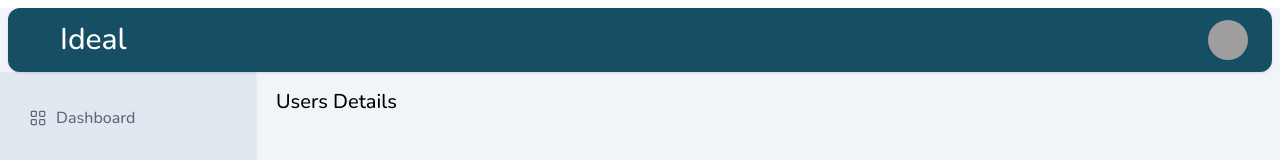
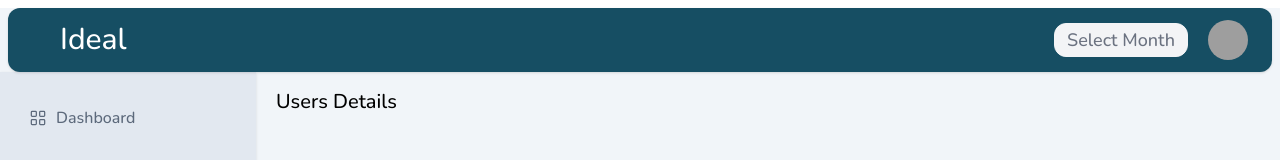
Before and after one commit to harshilsarariya/client, a React (Create React App) app: page /users in a window 1280 px wide. Shown: the top 160 px of the page. Built offline with nearby package versions, Linux system fonts and the light colour scheme; no server answers; sample sign-in values are in the browser's storage; grey boxes are pictures that could not be loaded.

Commit message:
Added function to see complaints by months

```diff
--- a/src/App.js
+++ b/src/App.js
@@ -5,7 +5,7 @@ import {
   Route,
   Outlet,
 } from "react-router-dom";
-import { useState } from "react";
+import { useState, useEffect } from "react";
 import Home from "./components/Home";
 import SignIn from "./components/SignIn";
 import AdminHome from "./adminComponents/AdminHome";
@@ -24,6 +24,7 @@ import ViewComplaints from "./userComponents/ViewComplaints";
 import UpdateComplaintByUser from "./userComponents/updateComplaint";
 import UserNavbar from "./components/Navbar";
 import ViewComplaintInDetailByUser from "./components/ViewComplaintInDetailByUser";
+import moment from "moment";
 
 function App() {
   // For Forwarding member status
@@ -36,22 +37,23 @@ function App() {
   const [pendingComplaintsFD, setPendingComplaintsFD] = useState([]);
   const [cancelComplaintsFD, setCancelComplaintsFD] = useState([]);
 
+  // for selecting month so anyone can fetch complaint of that month
+  const [month, setMonth] = useState(moment().month() + 1);
   return (
     <Router>
-      {/* <div id="recaptcha-container"></div> */}
       <Routes>
         {/* Entry Routes */}
         <Route
           element={
             <>
               <div className="w-full nunito-font h-full bg-[#F1F5F9]">
-                <UserNavbar />
+                <UserNavbar setMonth={setMonth} month={month} />
                 <Outlet />
               </div>
             </>
           }
         >
-          <Route path="/" element={<Home />} />
+          <Route path="/" element={<Home month={month} />} />
           <Route path="/signin" element={<SignIn />} />
           <Route
             path="/viewComplaintByUser/:cid"
@@ -71,12 +73,12 @@ function App() {
         <Route path="/users/addMember" element={<AddMember />} />
         <Route path="/users/updateMember/:mid" element={<UpdateMember />} />
 
-        {/* User Admin Routes */}
+        {/* Forwarding Member Routes */}
         <Route
           element={
             <>
               <div className="w-full nunito-font h-full bg-[#F1F5F9]">
-                <Navbar />
+                <Navbar setMonth={setMonth} month={month} />
                 <div className="flex flex-no-wrap">
                   <SlideBar
                     closed={closed}
@@ -111,6 +113,7 @@ function App() {
                 setClosedComplaintsFD={setClosedComplaintsFD}
                 setPendingComplaintsFD={setPendingComplaintsFD}
                 setVisitOkComplaintsFD={setVisitOkComplaintsFD}
+                month={month}
               />
             }
           />
--- a/src/adminComponents/Navbar.js
+++ b/src/adminComponents/Navbar.js
@@ -1,6 +1,6 @@
 import React, { useState } from "react";
 import { useNavigate } from "react-router-dom";
-const Navbar = () => {
+const Navbar = (props) => {
   const [show, setShow] = useState(false);
   const [profile, setProfile] = useState(false);
 
@@ -16,43 +16,43 @@ const Navbar = () => {
     localStorage.removeItem("companyVal");
     navigate("/signin");
   };
+
+  const handleMonthChange = (e) => {
+    props.setMonth(e.target.value);
+  };
   return (
     <div>
       <div className="w-full nunito-font h-full bg-[#F1F5F9]">
         {/* Navigation starts */}
         <nav className="h-16 flex items-center m-2 rounded-xl lg:items-stretch justify-end lg:justify-between bg-[#164E63] shadow relative z-10">
-          <div className="hidden lg:flex w-full pr-6">
+          <div className="hidden lg:flex w-full pr-6 justify-between">
             <div className="w-1/2  hidden lg:flex items-center pl-3">
               <h1 className="text-3xl text-white px-10">Ideal</h1>
             </div>
-            <div className="w-1/2 hidden lg:flex">
+            <div className="w-1/2 hidden lg:flex ">
               <div className="w-full flex items-center pl-8 justify-end">
-                {/* <div className="relative w-1/2 mr-7">
-                  <div className="text-gray-500 absolute ml-4 inset-0 m-auto w-4 h-4">
-                    <svg
-                      xmlns="http://www.w3.org/2000/svg"
-                      className="icon icon-tabler icon-tabler-search"
-                      width={16}
-                      height={16}
-                      viewBox="0 0 24 24"
-                      strokeWidth="1.5"
-                      stroke="currentColor"
-                      fill="none"
-                      strokeLinecap="round"
-                      strokeLinejoin="round"
-                    >
-                      <path stroke="none" d="M0 0h24v24H0z" />
-                      <circle cx={10} cy={10} r={7} />
-                      <line x1={21} y1={21} x2={15} y2={15} />
-                    </svg>
-                  </div>
-                  <input
-                    className="border border-gray-100 focus:outline-none focus:border-indigo-700 rounded w-full text-sm text-gray-500 bg-gray-100 pl-12 py-2 "
-                    type="text"
-                    disabled
-                    placeholder="Search"
-                  />
-                </div> */}
+                <div className="mr-5 flex items-center ">
+                  <select
+                    name="month"
+                    className=" border border-gray-100 focus:outline-none focus:border-indigo-700  w-full text-lg text-gray-500 bg-gray-100 py-0.5 px-3  appearance-none rounded-xl"
+                    id="month"
+                    onChange={handleMonthChange}
+                  >
+                    <option value={props.month}>Select Month</option>
+                    <option value="1">January</option>
+                    <option value="2">February</option>
+                    <option value="3">March</option>
+                    <option value="4">April</option>
+                    <option value="5">May</option>
+                    <option value="6">June</option>
+                    <option value="7">July</option>
+                    <option value="8">August</option>
+                    <option value="9">September</option>
+                    <option value="10">October</option>
+                    <option value="11">November</option>
+                    <option value="12">December</option>
+                  </select>
+                </div>
                 <div
                   className="flex items-center relative cursor-pointer"
                   onClick={() => setProfile(!profile)}
--- a/src/api/complaint.js
+++ b/src/api/complaint.js
@@ -72,9 +72,11 @@ export const searchComplaint = async (query) => {
     return { error: error.message || error };
   }
 };
-export const searchByState = async (query) => {
+export const searchByState = async (query, month) => {
   try {
-    const { data } = await member(`/complaint/searchByState?state=${query}`);
+    const { data } = await member(
+      `/complaint/searchByState?state=${query}&month=${month}`
+    );
     return data;
   } catch (error) {
     const { response } = error;
@@ -84,10 +86,10 @@ export const searchByState = async (query) => {
     return { error: error.message || error };
   }
 };
-export const searchByPhoneNo = async (query) => {
+export const searchByPhoneNo = async (query, month) => {
   try {
     const { data } = await member(
-      `/complaint/searchByPhoneNo?mobileNo=${query}`
+      `/complaint/searchByPhoneNo?mobileNo=${query}&month=${month}`
     );
     return data;
   } catch (error) {
@@ -112,9 +114,11 @@ export const searchByCompany = async (query) => {
     return { error: error.message || error };
   }
 };
-export const search = async (query) => {
+export const search = async (query, month) => {
   try {
-    const { data } = await member(`/complaint/search?query=${query}`);
+    const { data } = await member(
+      `/complaint/search?query=${query}&month=${month}`
+    );
     return data;
   } catch (error) {
     const { response } = error;
--- a/src/components/Home.js
+++ b/src/components/Home.js
@@ -3,10 +3,10 @@ import ComplaintForm from "./ComplaintForm";
 import ComplaintListForUser from "./ComplaintListForUser";
 import Navbar from "./Navbar";
 
-const Home = () => {
+const Home = (props) => {
   return (
     <>
-      <ComplaintForm />
+      <ComplaintForm month={props.month} />
     </>
   );
 };
--- a/src/components/Navbar.js
+++ b/src/components/Navbar.js
@@ -5,7 +5,7 @@ import ComplaintListForUser from "./ComplaintListForUser";
 import { AiOutlineSearch } from "react-icons/ai";
 import { CSVLink } from "react-csv";
 
-const Navbar = () => {
+const Navbar = (props) => {
   const [searchResult, setSearchResult] = useState([]);
   const [isSearch, setIsSearch] = useState(false);
   const [query, setQuery] = useState("");
@@ -39,23 +39,27 @@ const Navbar = () => {
     navigate("/signin");
   };
 
-  const handleStateBySearch = async () => {
-    const data = await searchByPhoneNo(query);
+  const handleSearchByPhone = async () => {
+    const data = await searchByPhoneNo(query, props.month);
     setIsSearch(true);
     setSearchResult(data);
   };
 
   const handleString = async (e) => {
-    const data = await search(query);
+    const data = await search(query, props.month);
     setIsSearch(true);
     setSearchResult(data);
   };
   const handleSearch = (e) => {
     if (!isNaN(query)) {
-      handleStateBySearch();
+      handleSearchByPhone();
     } else {
       handleString();
     }
+  };
+
+  const handleMonthChange = (e) => {
+    props.setMonth(e.target.value);
   };
 
   let headers = [
@@ -104,7 +108,28 @@ const Navbar = () => {
                     </CSVLink>
                   </div>
                 )}
-
+                <div className="mr-5 flex">
+                  <select
+                    name="month"
+                    className=" border border-gray-100 focus:outline-none focus:border-indigo-700  w-full text-lg text-gray-500 bg-gray-100 py-0.5 px-3  appearance-none rounded-xl"
+                    id="month"
+                    onChange={handleMonthChange}
+                  >
+                    <option value={props.month}>Select Month</option>
+                    <option value="1">January</option>
+                    <option value="2">February</option>
+                    <option value="3">March</option>
+                    <option value="4">April</option>
+                    <option value="5">May</option>
+                    <option value="6">June</option>
+                    <option value="7">July</option>
+                    <option value="8">August</option>
+                    <option value="9">September</option>
+                    <option value="10">October</option>
+                    <option value="11">November</option>
+                    <option value="12">December</option>
+                  </select>
+                </div>
                 <div className="flex ">
                   <input
                     className="border border-gray-100 focus:outline-none focus:border-indigo-700  w-full text-sm text-gray-500 bg-gray-100 pl-4 py-2 rounded-l-xl "
--- a/src/userComponents/ViewComplaints.js
+++ b/src/userComponents/ViewComplaints.js
@@ -1,13 +1,7 @@
 import React, { useEffect, useState } from "react";
-import {
-  searchByState,
-  getMember,
-  searchByPhoneNo,
-  search,
-} from "../api/complaint";
+import { getMember, searchByPhoneNo, search } from "../api/complaint";
 import { CSVLink } from "react-csv";
 import { AiOutlineSearch } from "react-icons/ai";
-import { GrRefresh } from "react-icons/gr";
 import ComplaintList from "./ComplaintList";
 
 export const defaultPost = {
@@ -49,7 +43,7 @@ const ViewComplaints = (props) => {
   };
 
   const getComplaintByState = async (state) => {
-    const data = await searchByState(state);
+    const data = await search(state, props.month);
     setSearchResult(data);
     setIsSearch(true);
   };
@@ -120,13 +114,13 @@ const ViewComplaints = (props) => {
   };
 
   const handleQuerySearch = async () => {
-    const data = await searchByPhoneNo(query);
+    const data = await searchByPhoneNo(query, props.month);
     setIsSearch(true);
     setSearchResult(data);
   };
 
   const handleString = async (e) => {
-    const data = await search(query);
+    const data = await search(query, props.month);
     setIsSearch(true);
     setSearchResult(data);
   };
```
